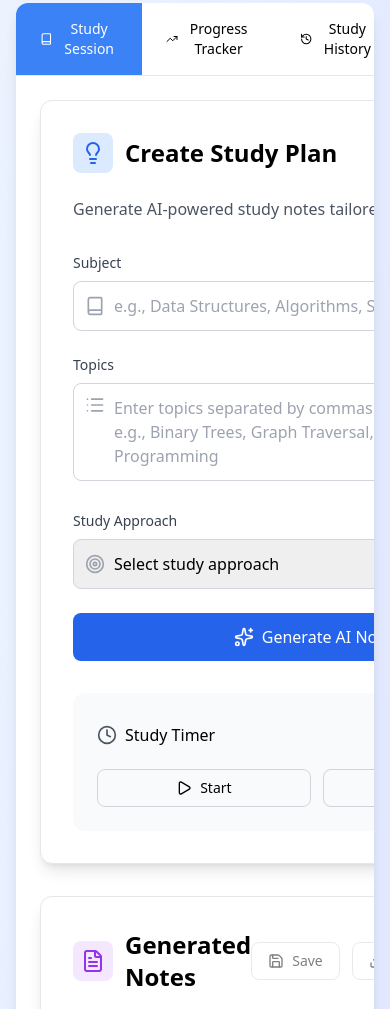
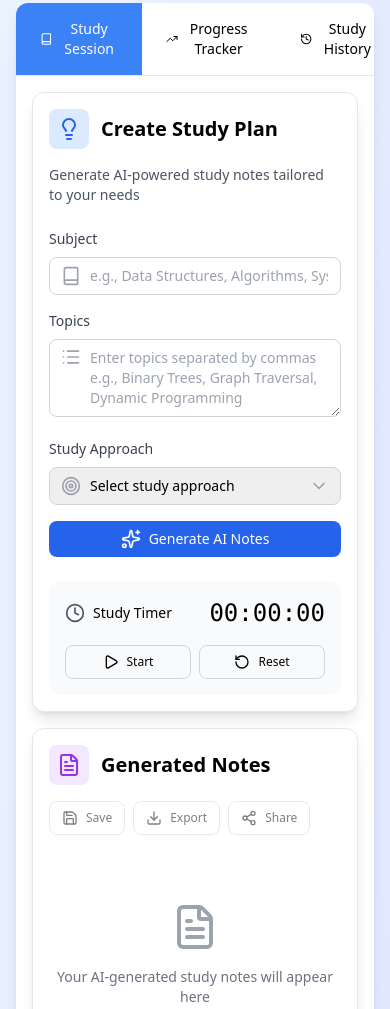
Before and after one commit to arunmeti2018/Notes-Generator, a website: page public/index.html in a window 390 px wide. Shown: the part 991-2000 px from the top of the page. Drawn offline with nearby package versions, Linux system fonts and the light colour scheme; files whose address does not match are found by name.

Commit message:
Add responsive design and update hero section links

```diff
--- a/public/index.html
+++ b/public/index.html
@@ -294,14 +294,14 @@
                     Generate personalized study notes with AI, track your progress, and ace your placement interviews.
                 </p>
                 <div class="mt-6 flex justify-center gap-4">
-                    <button
+                    <a href="https://notiq.onrender.com/admin"
                         class="px-6 py-3 bg-white text-blue-600 rounded-lg font-medium hover:bg-blue-50 transition-colors">
                         Get Started
-                    </button>
-                    <button
+                    </a>
+                    <a href="https://notiq.onrender.com"
                         class="px-6 py-3 border border-white text-white rounded-lg font-medium hover:bg-white/10 transition-colors">
                         Learn More
-                    </button>
+                    </a>
                 </div>
             </div>
         </div>
@@ -381,21 +381,21 @@
             </div>
 
             <!-- Study Session Tab -->
-            <div id="study-tab" class="tab-content active p-6">
-                <div class="grid lg:grid-cols-2 gap-8">
+            <div id="study-tab" class="tab-content active p-4 sm:p-6">
+                <div class="grid lg:grid-cols-2 gap-4 sm:gap-8">
                     <!-- Enhanced Input Form -->
                     <div
-                        class="bg-white dark:bg-gray-800 border dark:border-gray-700 rounded-xl shadow-lg p-8 scale-in">
-                        <div class="flex items-center gap-3 mb-6">
+                        class="bg-white dark:bg-gray-800 border dark:border-gray-700 rounded-xl shadow-lg p-4 sm:p-8 scale-in">
+                        <div class="flex items-center gap-3 mb-4 sm:mb-6">
                             <div class="p-2 bg-blue-100 dark:bg-blue-900 rounded-lg">
                                 <i data-lucide="lightbulb" class="h-6 w-6 text-blue-600 dark:text-blue-400"></i>
                             </div>
-                            <h2 class="text-2xl font-bold dark:text-white">Create Study Plan</h2>
+                            <h2 class="text-xl sm:text-2xl font-bold dark:text-white">Create Study Plan</h2>
                         </div>
-                        <p class="text-gray-600 dark:text-gray-400 mb-8">Generate AI-powered study notes tailored to
-                            your needs</p>
+                        <p class="text-gray-600 dark:text-gray-400 mb-6 sm:mb-8 text-sm sm:text-base">Generate
+                            AI-powered study notes tailored to your needs</p>
 
-                        <form id="study-form" class="space-y-6">
+                        <form id="study-form" class="space-y-4 sm:space-y-6">
                             <div>
                                 <label for="subject"
                                     class="block text-sm font-medium text-gray-700 dark:text-gray-300 mb-2">Subject</label>
@@ -405,7 +405,7 @@
                                     </div>
                                     <input type="text" id="subject"
                                         placeholder="e.g., Data Structures, Algorithms, System Design"
-                                        class="w-full pl-10 pr-3 py-3 border border-gray-300 dark:border-gray-600 rounded-lg focus:outline-none focus:ring-2 focus:ring-blue-500 dark:bg-gray-700 dark:text-white input-focus">
+                                        class="w-full pl-10 pr-3 py-2 sm:py-3 text-sm sm:text-base border border-gray-300 dark:border-gray-600 rounded-lg focus:outline-none focus:ring-2 focus:ring-blue-500 dark:bg-gray-700 dark:text-white input-focus">
                                 </div>
                             </div>
 
@@ -413,12 +413,12 @@
                                 <label for="topics"
                                     class="block text-sm font-medium text-gray-700 dark:text-gray-300 mb-2">Topics</label>
                                 <div class="relative">
-                                    <div class="absolute top-3 left-3 pointer-events-none">
+                                    <div class="absolute top-2 sm:top-3 left-3 pointer-events-none">
                                         <i data-lucide="list" class="h-5 w-5 text-gray-400"></i>
                                     </div>
                                     <textarea id="topics" rows="3"
                                         placeholder="Enter topics separated by commas&#10;e.g., Binary Trees, Graph Traversal, Dynamic Programming"
-                                        class="w-full pl-10 pr-3 py-3 border border-gray-300 dark:border-gray-600 rounded-lg focus:outline-none focus:ring-2 focus:ring-blue-500 dark:bg-gray-700 dark:text-white input-focus"></textarea>
+                                        class="w-full pl-10 pr-3 py-2 sm:py-3 text-sm sm:text-base border border-gray-300 dark:border-gray-600 rounded-lg focus:outline-none focus:ring-2 focus:ring-blue-500 dark:bg-gray-700 dark:text-white input-focus"></textarea>
                                 </div>
                             </div>
 
@@ -431,7 +431,7 @@
                                         <i data-lucide="target" class="h-5 w-5 text-gray-400"></i>
                                     </div>
                                     <select id="study-type"
-                                        class="w-full pl-10 pr-3 py-3 border border-gray-300 dark:border-gray-600 rounded-lg focus:outline-none focus:ring-2 focus:ring-blue-500 dark:bg-gray-700 dark:text-white input-focus appearance-none">
+                                        class="w-full pl-10 pr-3 py-2 sm:py-3 text-sm sm:text-base border border-gray-300 dark:border-gray-600 rounded-lg focus:outline-none focus:ring-2 focus:ring-blue-500 dark:bg-gray-700 dark:text-white input-focus appearance-none">
                                         <option value="">Select study approach</option>
                                         <option value="revision">Revision - Quick Review</option>
                                         <option value="detailed-explanation">Detailed Explanation</option>
@@ -444,30 +444,31 @@
                             </div>
 
                             <button type="submit" id="generate-btn"
-                                class="w-full bg-blue-600 text-white py-3 px-4 rounded-lg hover:bg-blue-700 focus:outline-none focus:ring-2 focus:ring-blue-500 disabled:opacity-50 transition-colors flex items-center justify-center gap-2">
+                                class="w-full bg-blue-600 text-white py-2 sm:py-3 px-4 rounded-lg hover:bg-blue-700 focus:outline-none focus:ring-2 focus:ring-blue-500 disabled:opacity-50 transition-colors flex items-center justify-center gap-2 text-sm sm:text-base">
                                 <i data-lucide="sparkles" class="h-5 w-5"></i>
                                 Generate AI Notes
                             </button>
                         </form>
 
                         <!-- Enhanced Timer Controls -->
-                        <div class="mt-8 p-6 bg-gray-50 dark:bg-gray-700 rounded-xl">
+                        <div class="mt-6 sm:mt-8 p-4 sm:p-6 bg-gray-50 dark:bg-gray-700 rounded-xl">
                             <div class="flex items-center justify-between mb-4">
                                 <div class="flex items-center gap-2">
                                     <i data-lucide="clock" class="h-5 w-5 text-gray-600 dark:text-gray-400"></i>
-                                    <span class="font-medium dark:text-white">Study Timer</span>
+                                    <span class="font-medium dark:text-white text-sm sm:text-base">Study Timer</span>
                                 </div>
-                                <span class="text-3xl font-mono dark:text-white" id="timer-display-main">00:00:00</span>
+                                <span class="text-2xl sm:text-3xl font-mono dark:text-white"
+                                    id="timer-display-main">00:00:00</span>
                             </div>
-                            <div class="flex gap-3">
+                            <div class="flex gap-2 sm:gap-3">
                                 <button id="timer-toggle"
-                                    class="flex-1 flex items-center justify-center px-4 py-2 border border-gray-300 dark:border-gray-600 rounded-lg text-sm hover:bg-gray-100 dark:hover:bg-gray-600 dark:text-white transition-colors"
+                                    class="flex-1 flex items-center justify-center px-3 sm:px-4 py-2 border border-gray-300 dark:border-gray-600 rounded-lg text-xs sm:text-sm hover:bg-gray-100 dark:hover:bg-gray-600 dark:text-white transition-colors"
                                     onclick="toggleTimer()">
                                     <i data-lucide="play" class="h-4 w-4 mr-2" id="timer-icon"></i>
                                     <span id="timer-text">Start</span>
                                 </button>
                                 <button
-                                    class="flex-1 flex items-center justify-center px-4 py-2 border border-gray-300 dark:border-gray-600 rounded-lg text-sm hover:bg-gray-100 dark:hover:bg-gray-600 dark:text-white transition-colors"
+                                    class="flex-1 flex items-center justify-center px-3 sm:px-4 py-2 border border-gray-300 dark:border-gray-600 rounded-lg text-xs sm:text-sm hover:bg-gray-100 dark:hover:bg-gray-600 dark:text-white transition-colors"
                                     onclick="resetTimer()">
                                     <i data-lucide="rotate-ccw" class="h-4 w-4 mr-2"></i>
                                     Reset
@@ -477,30 +478,30 @@
                     </div>
 
                     <!-- Enhanced Generated Notes -->
-                    <div class="bg-white dark:bg-gray-800 border dark:border-gray-700 rounded-xl shadow-lg p-8 scale-in"
+                    <div class="bg-white dark:bg-gray-800 border dark:border-gray-700 rounded-xl shadow-lg p-4 sm:p-8 scale-in"
                         style="animation-delay: 0.1s">
-                        <div class="flex items-center justify-between mb-6">
+                        <div class="flex flex-col sm:flex-row sm:items-center justify-between gap-4 mb-6">
                             <div class="flex items-center gap-3">
                                 <div class="p-2 bg-purple-100 dark:bg-purple-900 rounded-lg">
                                     <i data-lucide="file-text" class="h-6 w-6 text-purple-600 dark:text-purple-400"></i>
                                 </div>
-                                <h2 class="text-2xl font-bold dark:text-white">Generated Notes</h2>
+                                <h2 class="text-xl sm:text-2xl font-bold dark:text-white">Generated Notes</h2>
                             </div>
-                            <div class="flex gap-3">
+                            <div class="flex flex-wrap gap-2 sm:gap-3">
                                 <button id="save-btn"
-                                    class="flex items-center px-4 py-2 border border-gray-300 dark:border-gray-600 rounded-lg text-sm hover:bg-gray-100 dark:hover:bg-gray-600 dark:text-white disabled:opacity-50 transition-colors"
+                                    class="flex items-center px-3 sm:px-4 py-2 border border-gray-300 dark:border-gray-600 rounded-lg text-xs sm:text-sm hover:bg-gray-100 dark:hover:bg-gray-600 dark:text-white disabled:opacity-50 transition-colors"
                                     onclick="saveStudySession()" disabled>
                                     <i data-lucide="save" class="h-4 w-4 mr-2"></i>
                                     Save
                                 </button>
                                 <button id="export-btn"
-                                    class="flex items-center px-4 py-2 border border-gray-300 dark:border-gray-600 rounded-lg text-sm hover:bg-gray-100 dark:hover:bg-gray-600 dark:text-white disabled:opacity-50 transition-colors"
+                                    class="flex items-center px-3 sm:px-4 py-2 border border-gray-300 dark:border-gray-600 rounded-lg text-xs sm:text-sm hover:bg-gray-100 dark:hover:bg-gray-600 dark:text-white disabled:opacity-50 transition-colors"
                                     onclick="exportNotes()" disabled>
                                     <i data-lucide="download" class="h-4 w-4 mr-2"></i>
                                     Export
                                 </button>
                                 <button id="share-btn"
-                                    class="flex items-center px-4 py-2 border border-gray-300 dark:border-gray-600 rounded-lg text-sm hover:bg-gray-100 dark:hover:bg-gray-600 dark:text-white disabled:opacity-50 transition-colors"
+                                    class="flex items-center px-3 sm:px-4 py-2 border border-gray-300 dark:border-gray-600 rounded-lg text-xs sm:text-sm hover:bg-gray-100 dark:hover:bg-gray-600 dark:text-white disabled:opacity-50 transition-colors"
                                     onclick="shareNotes()" disabled>
                                     <i data-lucide="share-2" class="h-4 w-4 mr-2"></i>
                                     Share
@@ -509,22 +510,23 @@
                         </div>
 
                         <div id="notes-container" class="notes-container">
-                            <div id="loading-state" class="hidden flex items-center justify-center h-64">
+                            <div id="loading-state" class="hidden flex items-center justify-center h-48 sm:h-64">
                                 <div class="text-center">
                                     <div class="spinner mx-auto mb-4"></div>
-                                    <p class="dark:text-white">Generating your personalized study notes...</p>
+                                    <p class="dark:text-white text-sm sm:text-base">Generating your personalized study
+                                        notes...</p>
                                 </div>
                             </div>
                             <div id="empty-state"
-                                class="text-center text-gray-500 dark:text-gray-400 h-64 flex items-center justify-center">
+                                class="text-center text-gray-500 dark:text-gray-400 h-48 sm:h-64 flex items-center justify-center">
                                 <div class="max-w-sm">
                                     <i data-lucide="file-text" class="h-12 w-12 mx-auto mb-4 text-gray-400"></i>
-                                    <p>Your AI-generated study notes will appear here</p>
+                                    <p class="text-sm sm:text-base">Your AI-generated study notes will appear here</p>
                                 </div>
                             </div>
                             <div id="notes-content" class="hidden">
                                 <div id="notes-text"
-                                    class="prose dark:prose-invert max-w-none bg-gray-50 dark:bg-gray-700 p-6 rounded-xl overflow-auto">
+                                    class="prose dark:prose-invert max-w-none bg-gray-50 dark:bg-gray-700 p-4 sm:p-6 rounded-xl overflow-auto text-sm sm:text-base">
                                 </div>
                             </div>
                         </div>
```
